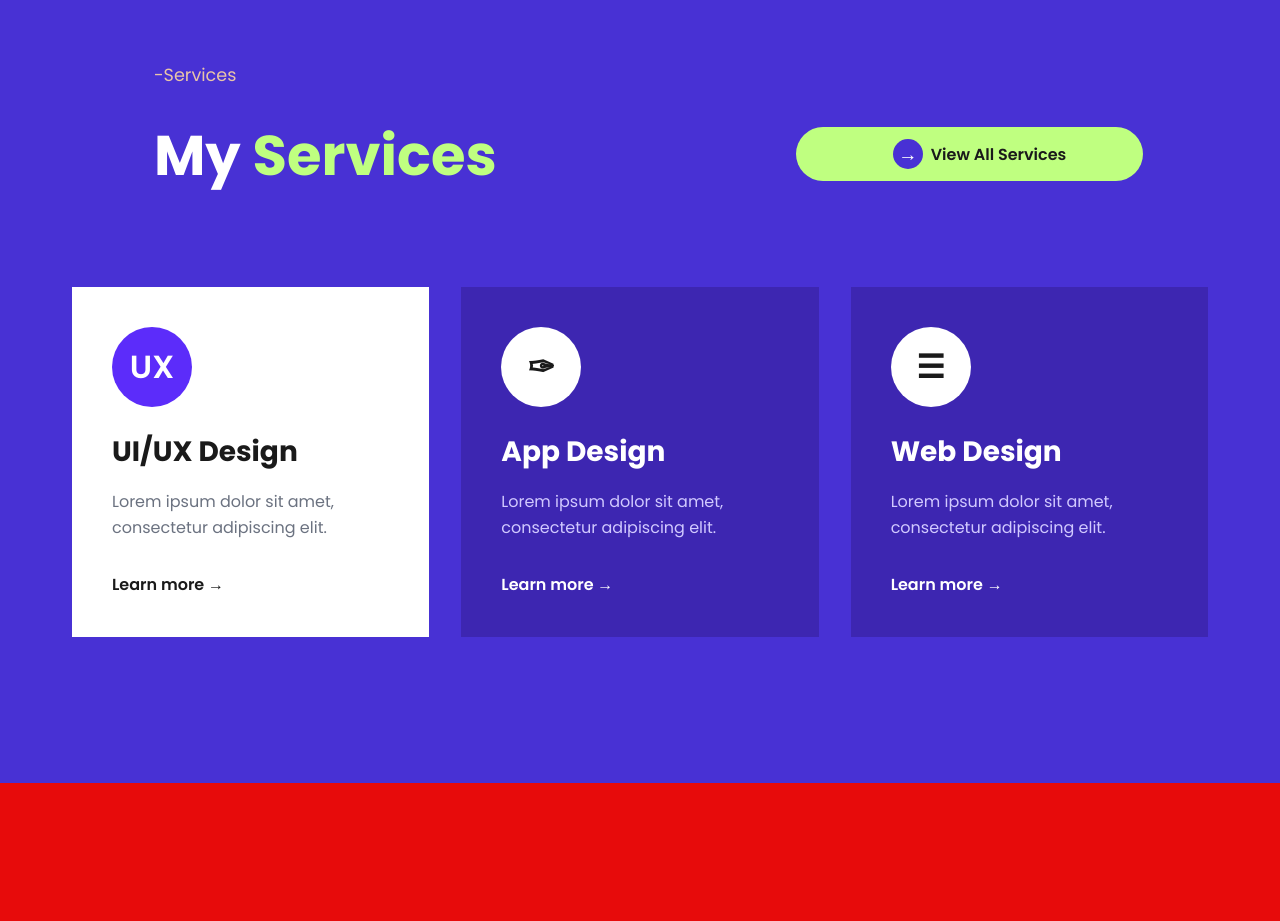
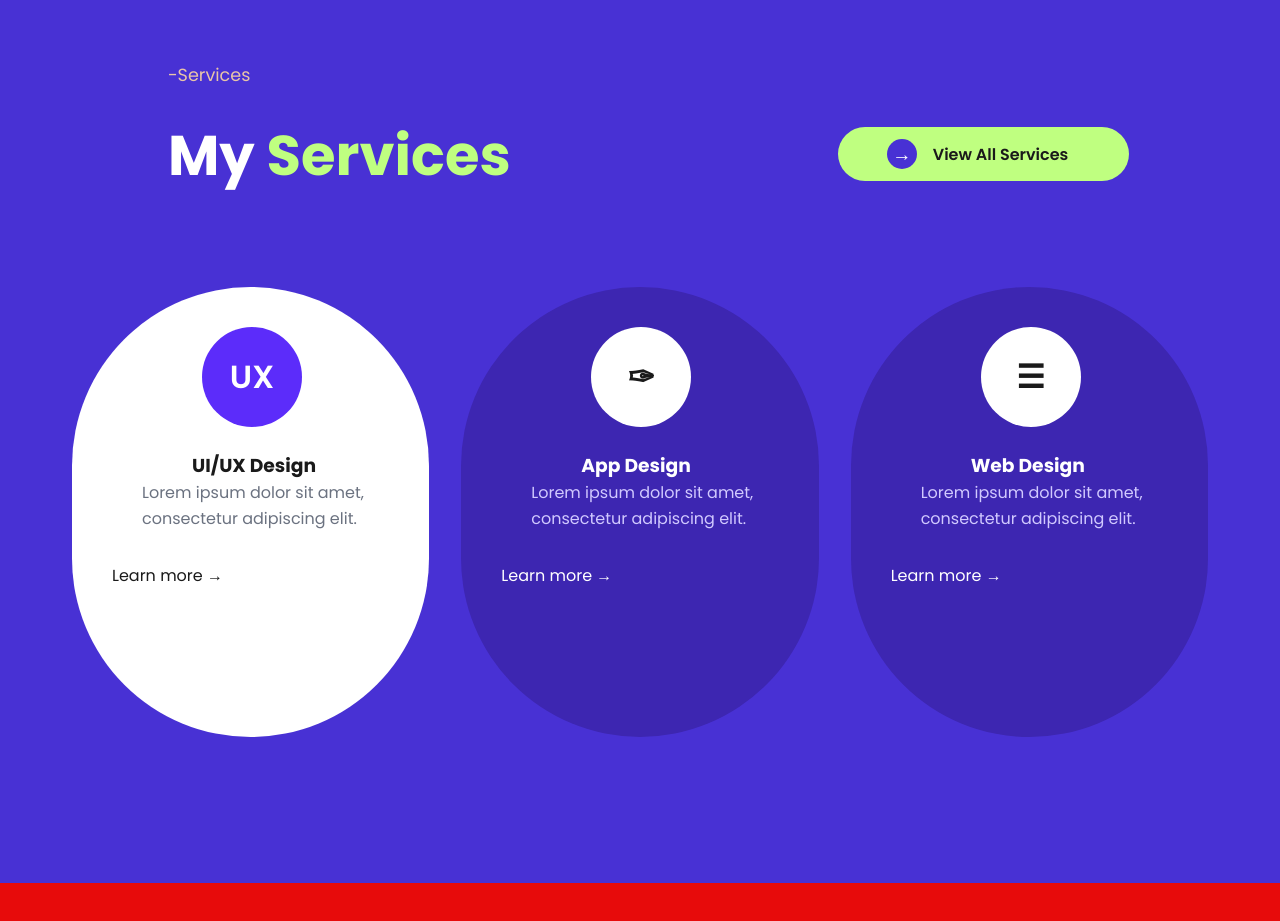
Before and after one commit to RyanDavid-RJ/projetoJennyCompleto, a plain HTML site: page index.html in a window 1280 px wide. Shown: the part 940-1861 px from the top of the page. Drawn offline with Linux system fonts and the light colour scheme.

Commit message:
herald of darkness

```diff
--- a/style.css
+++ b/style.css
@@ -401,12 +401,12 @@ main {
 .btnViewAll {
     background-color: #bfff80;
     color: #1a1a1a;
-    padding: 0.75rem 1rem;
+    padding: 0.75rem 0.001rem;
     border-radius: 50px;
     font-weight: 600;
     display: flex;
     align-items: center;
-    gap: 0.5rem;
+    gap: 1rem; /**/
     transition: all 0.3s ease;
     margin-top: 3rem;
     margin-right: -100px;
@@ -422,15 +422,25 @@ main {
     background-color: #4831d4;
     color: #fff;
     font-size: 1.2rem;
-    transition: all 0.3s ease;
+    transition: all 0.6s ease;
+    margin-left: -40px;
+
+
 }
 
 .btnViewAll:hover {
     background-color: #fff;
 }
 
+
+.btnViewAll:hover {
+    background-color: #fff;
+    gap: 0.5rem; /**/
+}
+
+
 .btnViewAll:hover .btnViewAllSeta {
-    transform: translateX(5px);
+    transform: translateX(180px);
     background-color: #5c2cfa;
 }
 
@@ -442,12 +452,16 @@ main {
 
 .svcCartao {
     padding: 2.5rem;
-    border-radius: 0px;
+    border-radius: 190px;
+    min-height: 450px;
+    display: flex;
+    flex-direction: column;
+    transition: background-color 0.3s ease, color 0.3s ease;
 }
 
 .cartaoIcone {
-    width: 80px;
-    height: 80px;
+    width: 100px;
+    height: 100px;
     border-radius: 50%;
     display: flex;
     align-items: center;
@@ -455,31 +469,23 @@ main {
     font-size: 2rem;
     font-weight: 600;
     margin-bottom: 1.5rem;
-}
-
-.svcCartao h3 {
-    font-size: 1.75rem;
-    margin-bottom: 1rem;
+    margin-left: 90px;
+    transition: background-color 0.3s ease, color 0.3s ease;
 }
 
 .svcCartao p {
     font-size: 1rem;
     line-height: 1.6;
     margin-bottom: 2rem;
+    margin-left: 30px;
+
+    transition: color 0.3s ease;
 }
 
-.btnLearnMore {
-    font-weight: 600;
-    transition: all 0.3s ease;
+.svcCartao h3{
+  margin-left: 80px;
 }
 
-.btnLearnMore:hover {
-    letter-spacing: 0.5px;
-}
-
-/* 2. ESTILOS DOS MODIFICADORES (AS DIFERENÇAS) */
-
-/* -- Variação Clara -- */
 .cartao-claro {
     background-color: #fff;
     color: #1a1a1a;
@@ -490,13 +496,14 @@ main {
 }
 .cartao-claro p {
     color: #6b7280;
+
 }
 .cartao-claro .btnLearnMore {
     color: #1a1a1a;
 }
 
-/* -- Variação Escura -- */
 .cartao-escuro {
+
     background-color: #3d26b1;
     color: #fff;
 }
@@ -510,8 +517,40 @@ main {
 .cartao-escuro .btnLearnMore {
     color: #fff;
 }
-/* ======================================= */
 
+.cartao-claro:hover {
+    background-color: #3d26b1;
+    color: #fff;
+}
+.cartao-claro:hover p {
+    color: #ffffff;
+}
+.cartao-claro:hover .btnLearnMore {
+    color: #fff;
+}
+.cartao-claro:hover .icone-claro {
+    background-color: #fff;
+    color: #1a1a1a;
+}
+
+.cartao-escuro:hover {
+    background-color: #fff;
+    color: #1a1a1a;
+}
+.cartao-escuro:hover p {
+    color: #6b7280;
+}
+.cartao-escuro:hover .btnLearnMore {
+    color: #1a1a1a;
+}
+.cartao-escuro:hover .icone-escuro {
+    background-color: #5c2cfa;
+    color: #fff;
+}
+
+/* ======================================== */
+
+/* ABOUT */
 .about {
   width: 100%;
 
```
